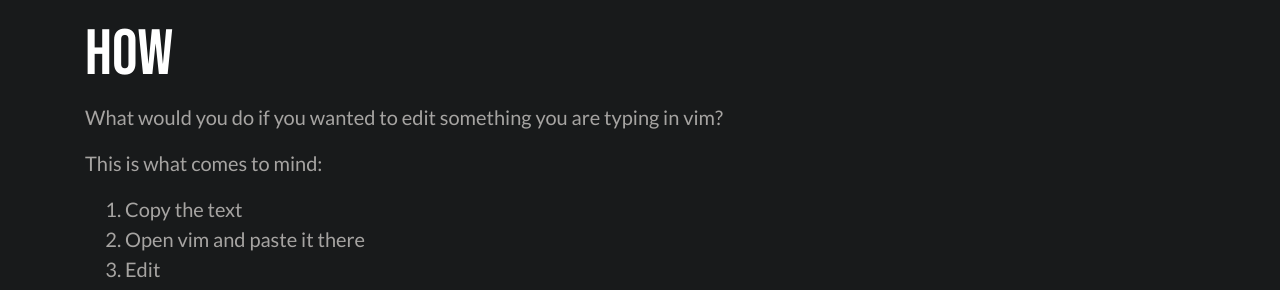
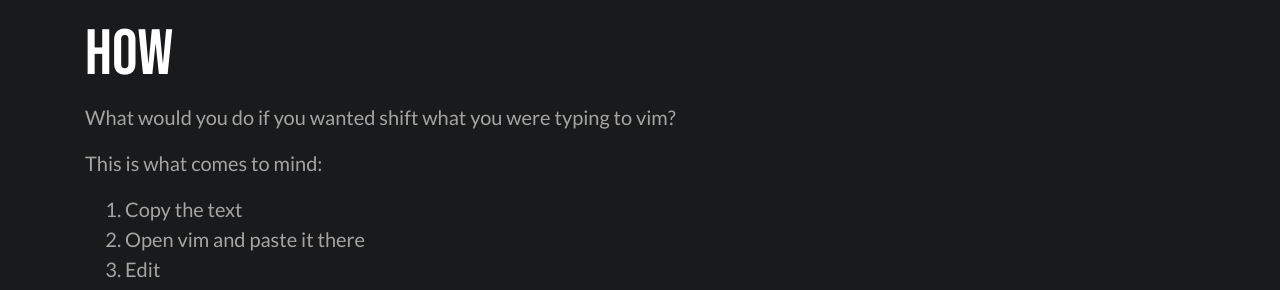
Before and after one commit to yoogottamk/yoogottamk.github.io, a Jekyll site: the page built from _posts/2020-05-22-vim-anywhere.md, in a window 1280 px wide and 900 px high, scrolled down 881 px. Shown: the part 155-445 px from the top of the window. Built offline with Jekyll 4.4.1, drawn with Linux system fonts in a browser that asks for light colours; comment, search, counter and statistics services are not loaded; some of the changed text lies outside the part shown.

Commit message:
better content

```diff
--- a/_posts/2020-05-22-vim-anywhere.md
+++ b/_posts/2020-05-22-vim-anywhere.md
@@ -17,7 +17,7 @@
 
 {% include post-heading.html header="How" %}
 
-What would you do if you wanted to edit something you are typing in vim?
+What would you do if you wanted shift what you were typing to vim?
 
 This is what comes to mind:
 1. Copy the text
```
Also changed, not shown: other parts of _posts/2020-05-22-vim-anywhere.md (+2 -0 lines).
